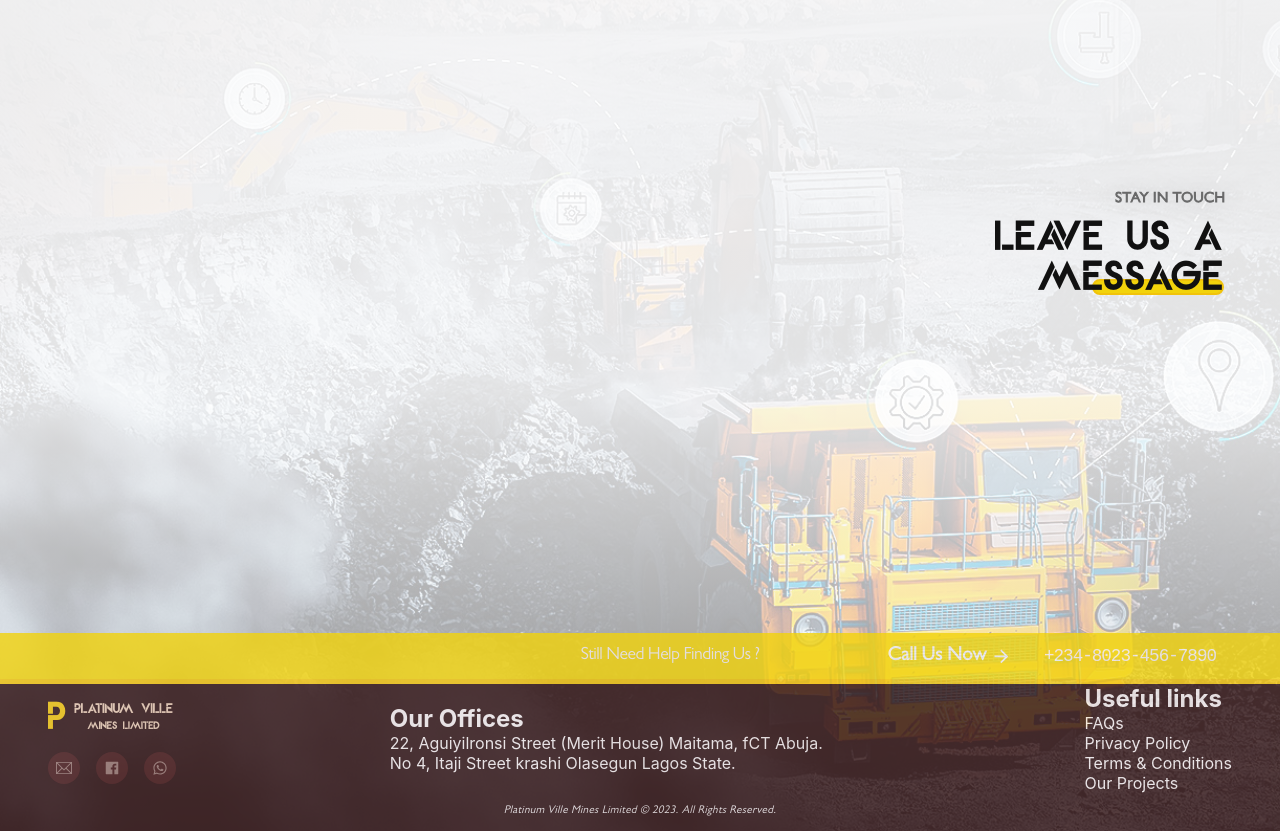
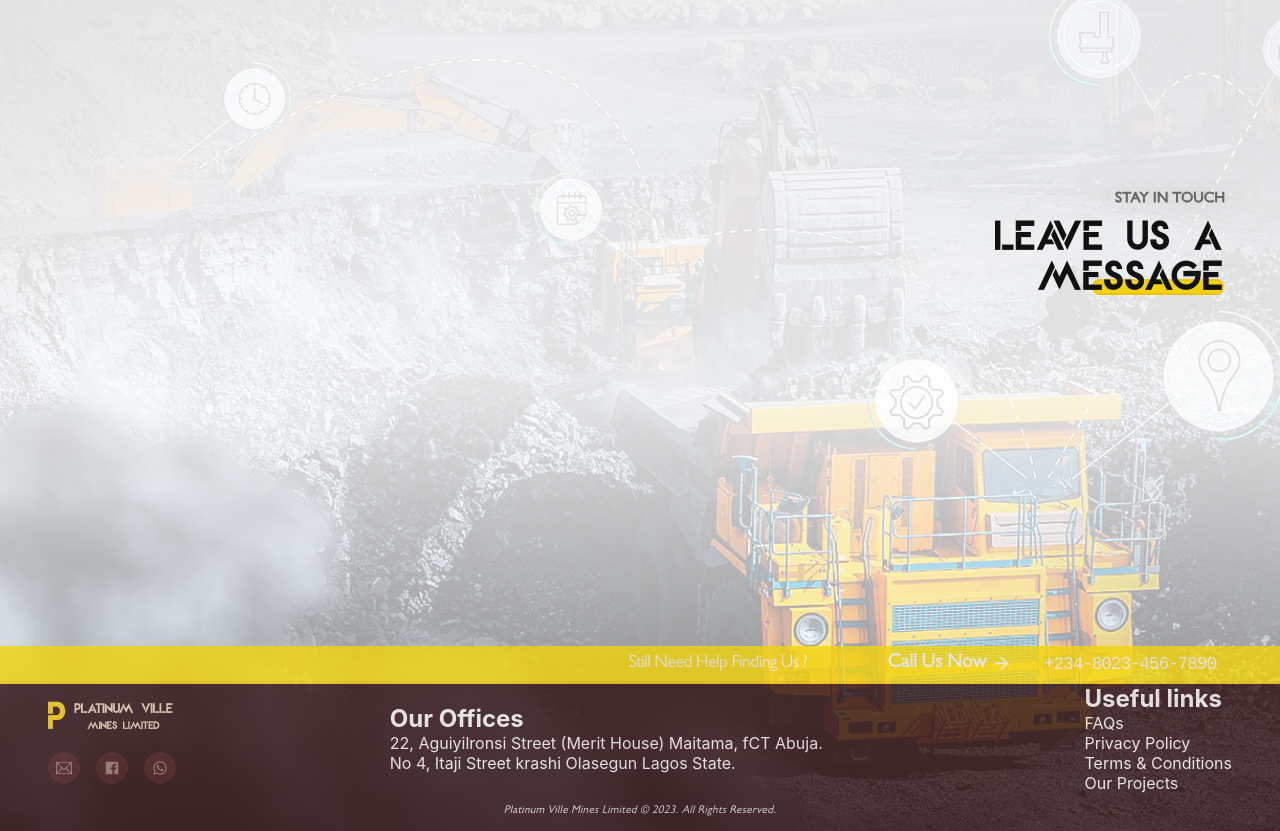
Before and after one commit to VybzTech/Miners, a React (Create React App) app: page / in a window 1280 px wide. Shown: the part 5129-5960 px from the top of the page. Built offline with nearby package versions, Linux system fonts and the light colour scheme; a web font is replaced by a local one.

Commit message:
modified:   src/App.css 	modified:   src/Components/Contact/Contact.jsx 	modified:   src/Styles/Contact/Contact.scss

```diff
--- a/src/App.css
+++ b/src/App.css
@@ -907,12 +907,12 @@ nav.Navbar > nav a.screen::after {
 #Contact .container .footer .highlight {
   background: #f2d30b;
   border: 2px solid #f1c30b;
-  border-width: 0 0 5px 0;
-  padding: 0.3rem 0;
+  border-width: 0 0 3px 0;
+  padding: 0.4rem 0;
   text-align: center;
   font-size: 1.1rem;
   opacity: 0.8;
-  height: 4.5vh;
+  height: 2.75vh;
   font-family: Gills;
   color: #f3ebec;
   display: flex;
@@ -922,7 +922,7 @@ nav.Navbar > nav a.screen::after {
 }
 #Contact .container .footer .highlight p {
   letter-spacing: -0.51px;
-  margin-right: 8rem;
+  margin-right: 5rem;
   text-transform: capitalize;
 }
 #Contact .container .footer .highlight b {
@@ -995,13 +995,23 @@ nav.Navbar > nav a.screen::after {
   align-items: center;
   flex-direction: row;
   height: 2rem;
+  transition: all 150ms ease-in-out;
 }
 #Contact .container .footer footer .socials span svg {
   margin: auto;
+  transition: all 150ms ease-in-out;
   vertical-align: middle;
   color: #fce1d7;
   opacity: 0.7;
   font-size: 1rem;
+}
+#Contact .container .footer footer .socials span:hover {
+  cursor: pointer;
+  opacity: 1;
+}
+#Contact .container .footer footer .socials span:hover svg {
+  color: #faefec;
+  font-size: 1.2rem;
 }
 #Contact .container .footer footer .addresses {
   padding-right: 3rem;
--- a/src/Components/Contact/Contact.jsx
+++ b/src/Components/Contact/Contact.jsx
@@ -14,9 +14,9 @@ const Contact = () => {
                 style={{ backgroundColor: '#fffd', height: 100 }}></div> */}
             <LithiumBg
                 img={Pic}
-                color={'#eee7'}
+                color={'#eee6'}
                 color2={'#fffd'}
-                color3={'#fdfdfdee'}
+                color3={'#fefefedd'}
             />
             <div className='container'>
                 <div className='hero'>
--- a/src/Styles/Contact/Contact.scss
+++ b/src/Styles/Contact/Contact.scss
@@ -75,13 +75,13 @@
             .highlight {
                 background: $yellow2;
                 border: 2px solid $deep_yellow;
-                border-width: 0 0 5px 0;
+                border-width: 0 0 3px 0;
                 // background: yellow;
-                padding: 0.3rem 0;
+                padding: 0.4rem 0;
                 text-align: center;
                 font-size: 1.1rem;
                 opacity: 0.8;
-                height: 4.5vh;
+                height: 2.75vh;
                 // width: 100%;
                 font-family: Gills;
                 color: $white;
@@ -89,7 +89,8 @@
                 @include flex($jus: right);
                 p {
                     letter-spacing: -0.51px;
-                    margin-right: 8rem;
+                    margin-right: 5rem;
+                    // margin-right: 8rem;
                     text-transform: capitalize;
                     // text-transform: uppercase;
                 }
@@ -164,12 +165,23 @@
                         // display: block;
                         @include flex;
                         height: 2rem;
+                        @include transShort;
                         svg {
                             margin: auto;
+                            @include transShort;
                             vertical-align: middle;
                             color: $pinkish;
                             opacity: 0.7;
                             font-size: 1rem;
+                            //ADD BOX SHADWO
+                        }
+                        &:hover {
+                            cursor: pointer;
+                            opacity: 1;
+                            svg {
+                                color: $pinkish_Light;
+                                font-size: 1.2rem;
+                            }
                         }
                     }
                 }
```
